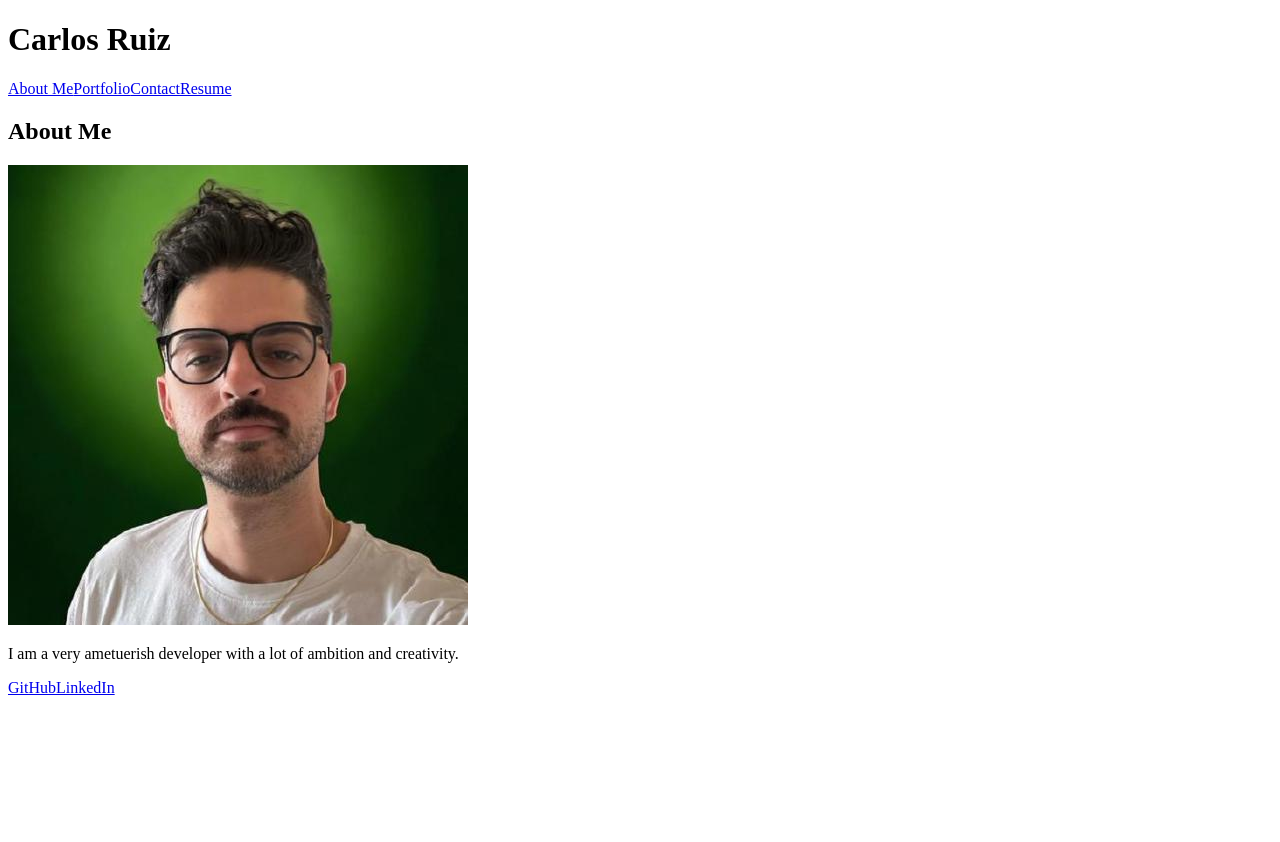
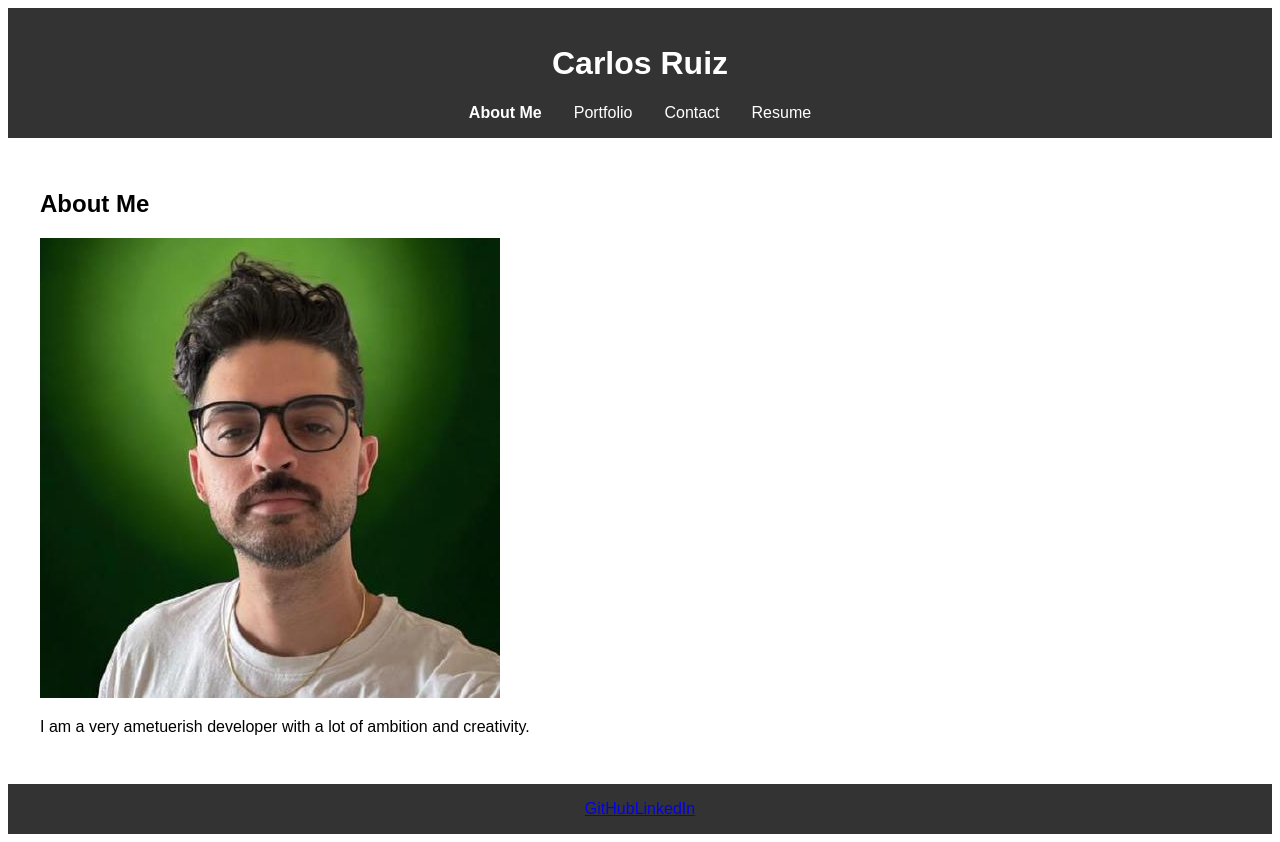
Before and after one commit to Carlospetsdogs/react-portfolio, a React (Vite) app: page / in a window 1280 px wide. Before the commit the page ends 800 px from the top, so only its background shows below. Built offline with nearby package versions, Linux system fonts and the light colour scheme; the HTML template or start-up script is replaced by a standard one; a web font is replaced by a local one.

Commit message:
added css stylings

```diff
--- a/src/index.css
+++ b/src/index.css
@@ -0,0 +1,53 @@
+body {
+    font-family: Arial, sans-serif;
+  }
+
+  header, footer {
+    background-color: #333;
+    color: white;
+    padding: 1em;
+    text-align: center;
+  }
+
+  nav a {
+    margin: 0 1em;
+    color: white;
+    text-decoration: none;
+  }
+
+  nav a.active {
+    font-weight: bold;
+  }
+
+  section {
+    padding: 2em;
+  }
+
+  .project img {
+    width: 100px;
+    height: 100px;
+    object-fit: cover;
+  }
+
+  form {
+    display: flex;
+    flex-direction: column;
+  }
+
+  form label {
+    margin-bottom: 1em;
+  }
+
+  form input, form textarea {
+    padding: 0.5em;
+    margin-top: 0.5em;
+  }
+
+  form span {
+    color: red;
+    font-size: 0.8em;
+  }
+
+  button {
+    padding: 0.5em;
+  }
```
